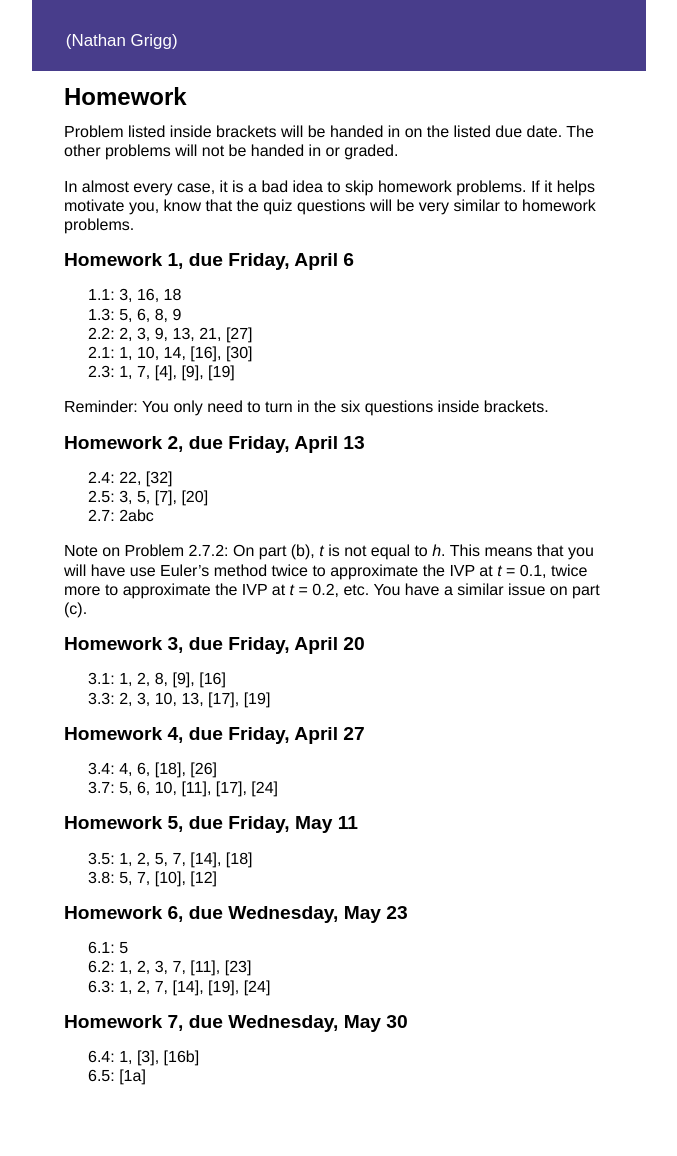
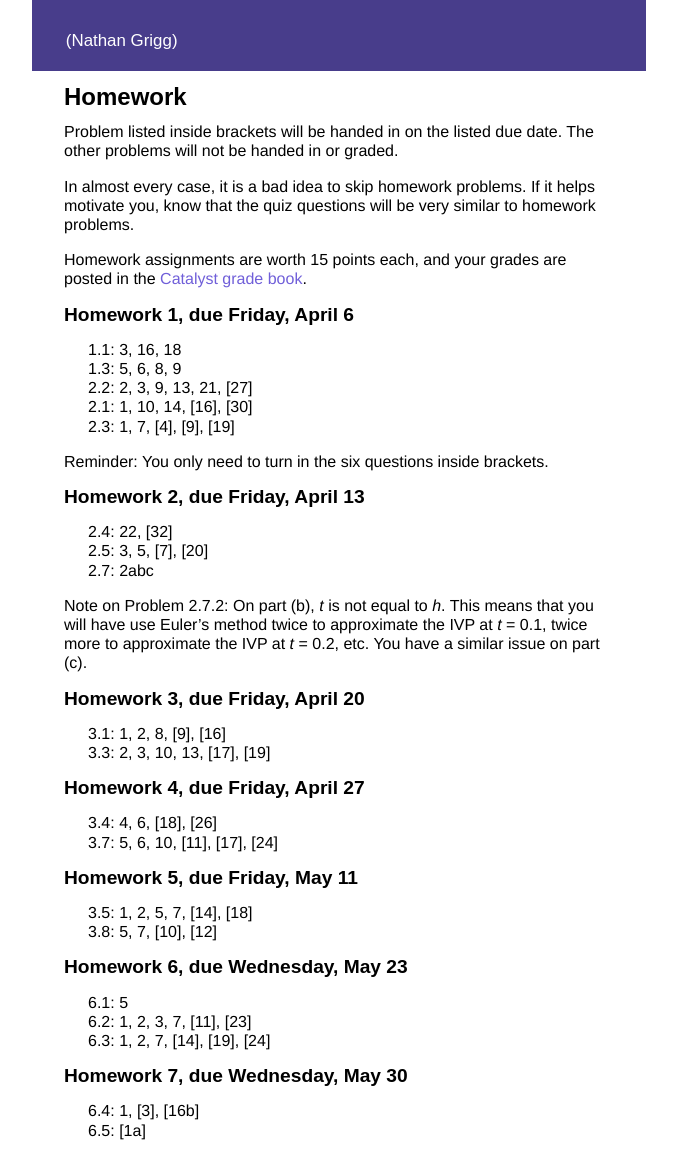
Before and after one commit to nathangrigg/website, a Jekyll site: the page built from math307/sp12/homework/index.md, in a window 1280 px wide. Shown: the whole page, without its empty margins (301-978 px from the left). Built offline with Jekyll 4.4.1, drawn with Linux system fonts in a browser that asks for light colours; before the commit the page ends 1101 px from its top, so only the background shows below that.

Commit message:
Added grade book link

```diff
--- a/math307/sp12/homework/index.md
+++ b/math307/sp12/homework/index.md
@@ -16,6 +16,7 @@ The other problems will not be handed in or graded.
 
 In almost every case, it is a bad idea to skip homework problems. If it helps motivate you, know that the quiz questions will be very similar to homework problems.
 
+Homework assignments are worth 15 points each, and your grades are posted in the [Catalyst grade book](https://catalyst.uw.edu/gradebook/grigg/62986).
 
 
 
```
